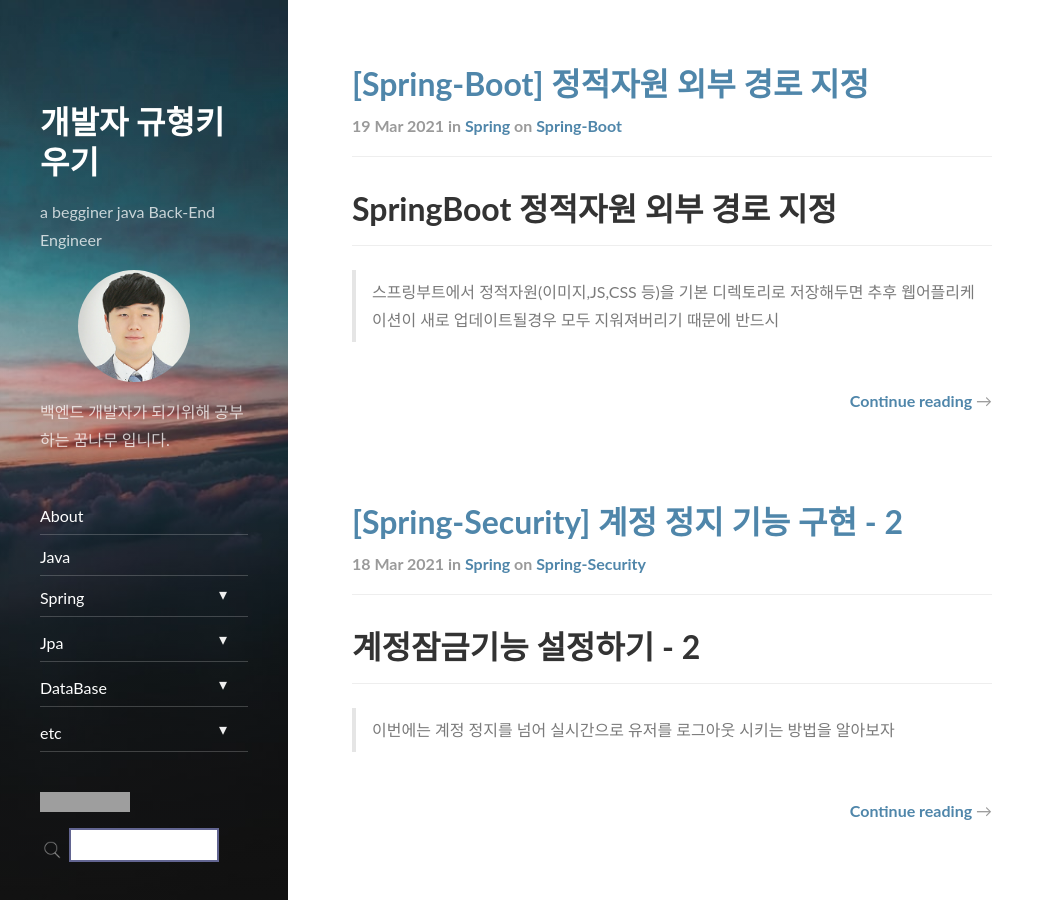
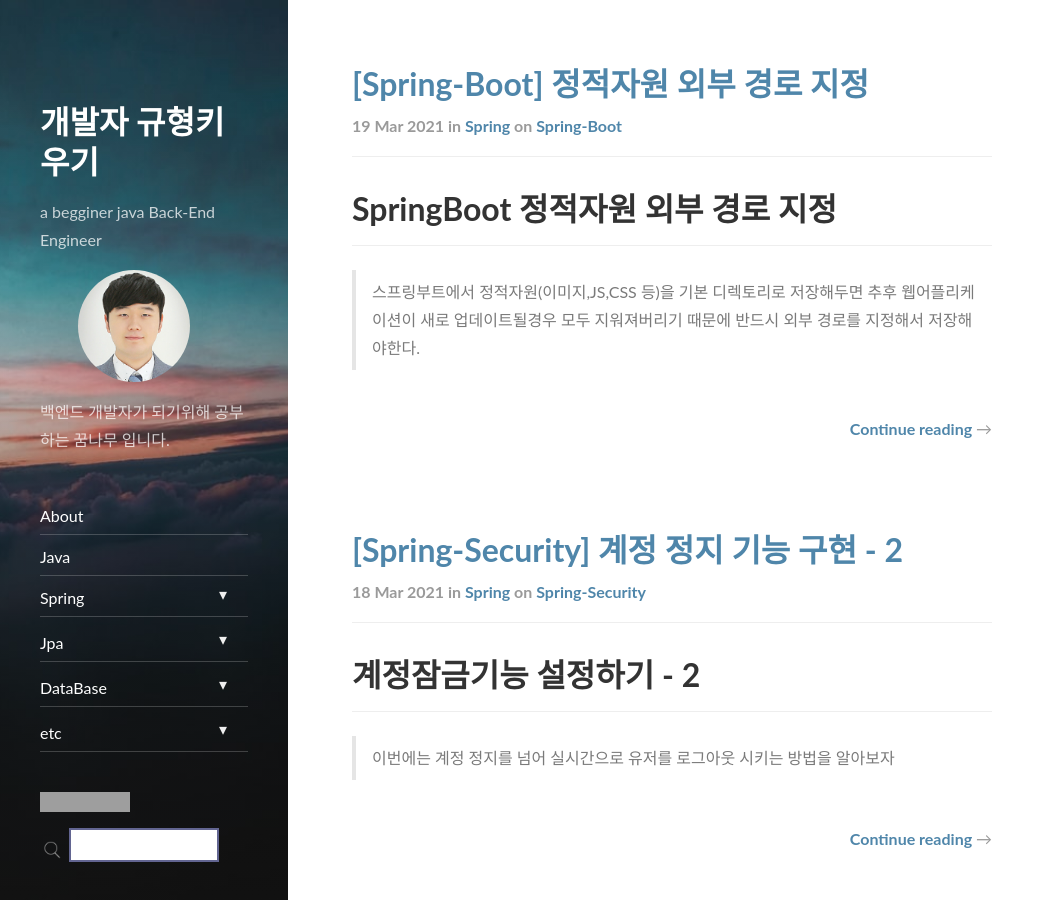
Before and after one commit to dev-gyus/dev-gyus.github.io, a Jekyll site: the page built from index.html, in a window 1280 px wide and 900 px high. Shown: the whole window, without its empty margins (0-1055 px from the left). Built offline with Jekyll 4.4.1, drawn with Linux system fonts in a browser that asks for light colours; nearby versions of some CDN libraries; the list of posts is cut into pages by our own code; a file with an impossible date is left out; part of the change alters nothing that is shown; grey boxes are pictures that could not be loaded.

Commit message:
spring boot 정적자원 외부 경로 지정

```diff
--- a/_posts/Spring/2021-03-19-SpringBoot-ExternalDirectory.md
+++ b/_posts/Spring/2021-03-19-SpringBoot-ExternalDirectory.md
@@ -10,4 +10,27 @@ comments: true
 
 # SpringBoot 정적자원 외부 경로 지정
 ***
-> 스프링부트에서 정적자원(이미지,JS,CSS 등)을 기본 디렉토리로 저장해두면 추후 웹어플리케이션이 새로 업데이트될경우 모두 지워져버리기 때문에 반드시
+> 스프링부트에서 정적자원(이미지,JS,CSS 등)을 기본 디렉토리로 저장해두면 추후 웹어플리케이션이 새로 업데이트될경우 모두 지워져버리기 때문에 반드시 외부 경로를 지정해서 저장해야한다.
+
+legacy spring framework에선 이미지를 저장하기위해 WebMvcConfigurer의 addResourceHandler에서 경로를 설정해서 사용하는게 일반적이기때문에 크게 신경쓰지 않아도 될 수 있으나, spring boot의 경우 기본 설정에서 WAS의 프로젝트경로를 자동으로 사용하기때문에, 결국 설정해줘야 된다.
+
+
+설정법은 다음과 같다.
+<pre>
+<code>
+@Configuration
+public class WebConfig implements WebCofigurer{
+  ... 생략
+  @Override
+  public void addResourceHandler(ResourceHandlerRegistry registry){
+    registry.addResourceHandler("/upload/**") // 정적자원이 참조하는링크 ex) <img src="rootContext/upload/이미지파일이름" />
+    .addResourceLocation("file:///실제경로") // file:// + /경로
+  }
+}
+</code>
+</pre>
+
+
+유의해야할 점은 addResourceLocation("url") url에 file://을 prefix로 반드시 선언해주고, 그다음에 정적자원이 저장될 위치를 절대경로로 지정해주면 된다.
+
+간단하지만 굉장히 중요하고, 또 막상 잘 안되면 안됨의 무한루프가 반복되어 시간손실이 어마해지니.. 꼭 잊지말고 기억해두자.
```
